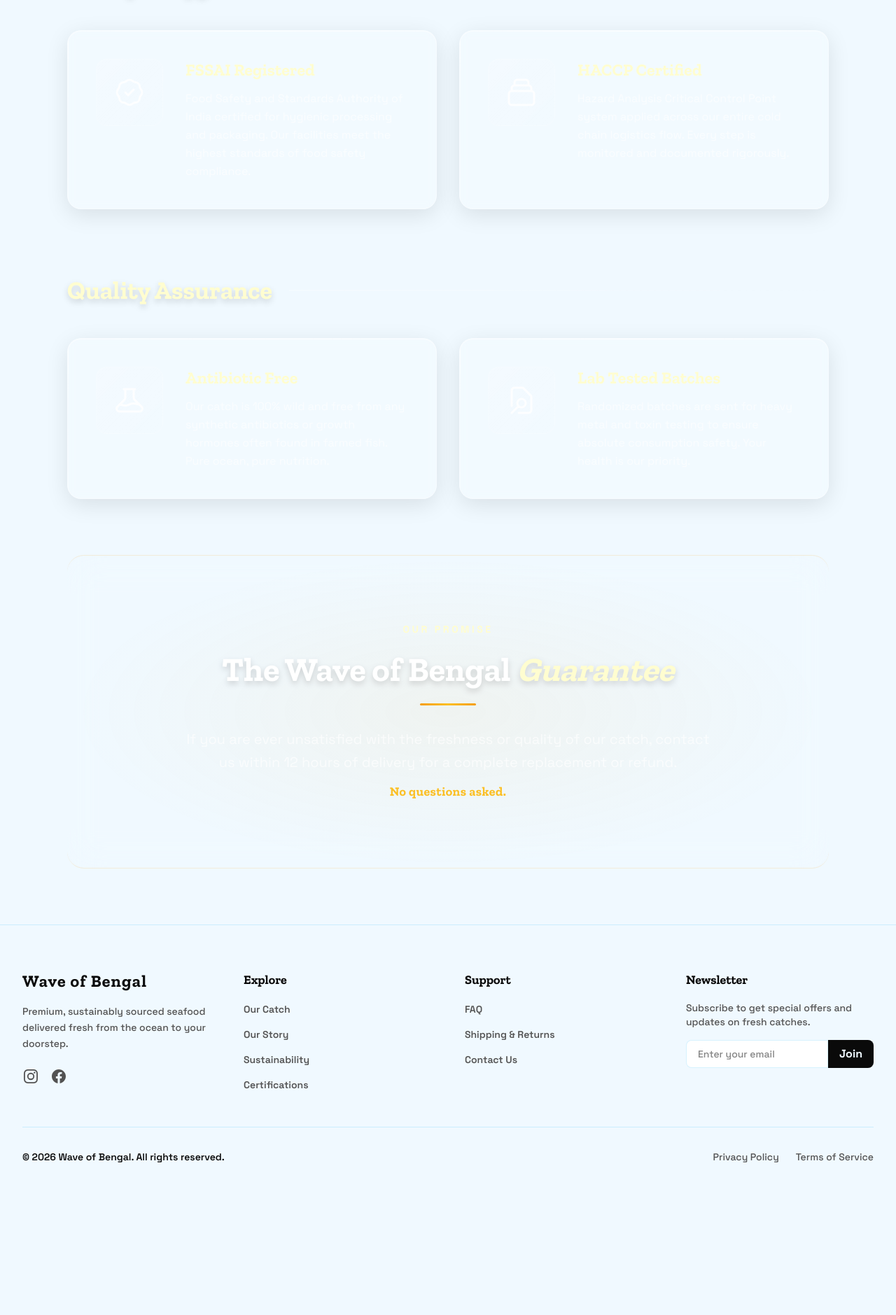
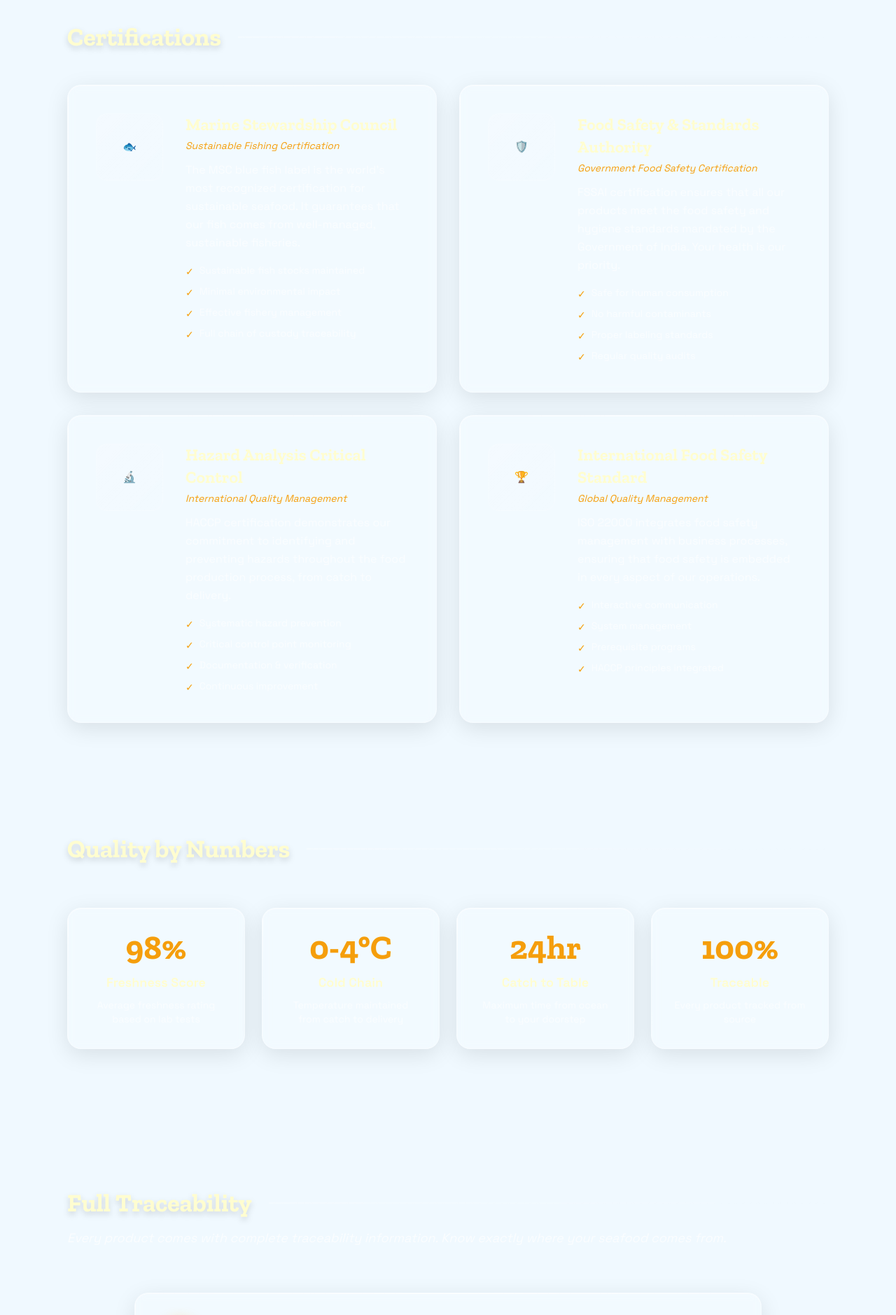
Before and after one commit to AlgorithSage/Wave-Of-bengal, a Next.js app in the folder frontend/: page /certifications in a window 1280 px wide. Shown: the part 880-2759 px from the top of the page at 70% size. Before the commit the page ends 2575 px from the top, so only its background shows below. Built offline with nearby package versions, Linux system fonts and the light colour scheme; no server answers; a web font is replaced by a local one.

Commit message:
Changes in Certifications Tab

```diff
--- a/frontend/src/app/(main)/certifications/page.jsx
+++ b/frontend/src/app/(main)/certifications/page.jsx
@@ -5,43 +5,63 @@ import Image from 'next/image';
 
 const certifications = [
     {
-        category: "Safety & Hygiene",
+        category: "Certifications",
         items: [
             {
-                name: "FSSAI Registered",
-                desc: "Food Safety and Standards Authority of India certified for hygienic processing and packaging. Our facilities meet the highest standards of food safety compliance.",
-                icon: (
-                    <svg className="w-12 h-12 text-white opacity-80" fill="none" stroke="currentColor" viewBox="0 0 24 24" xmlns="http://www.w3.org/2000/svg"><path strokeLinecap="round" strokeLinejoin="round" strokeWidth={1.5} d="M9 12l2 2 4-4M7.835 4.697a3.42 3.42 0 001.946-.806 3.42 3.42 0 014.438 0 3.42 3.42 0 001.946.806 3.42 3.42 0 013.138 3.138 3.42 3.42 0 00.806 1.946 3.42 3.42 0 010 4.438 3.42 3.42 0 00-.806 1.946 3.42 3.42 0 01-3.138 3.138 3.42 3.42 0 00-1.946.806 3.42 3.42 0 01-4.438 0 3.42 3.42 0 00-1.946-.806 3.42 3.42 0 01-3.138-3.138 3.42 3.42 0 00-.806-1.946 3.42 3.42 0 010-4.438 3.42 3.42 0 00.806-1.946 3.42 3.42 0 013.138-3.138z" /></svg>
-                )
+                name: "Marine Stewardship Council",
+                subtitle: "Sustainable Fishing Certification",
+                desc: "The MSC blue fish label is the world's most recognized certification for sustainable seafood. It guarantees that our fish comes from well-managed, sustainable fisheries.",
+                icon: "🐟",
+                features: ["Sustainable fish stocks maintained", "Minimal environmental impact", "Effective fishery management", "Full chain of custody traceability"]
             },
             {
-                name: "HACCP Certified",
-                desc: "Hazard Analysis Critical Control Point system applied across our entire cold chain logistics flow. Every step is monitored and documented rigorously.",
-                icon: (
-                    <svg className="w-12 h-12 text-white opacity-80" fill="none" stroke="currentColor" viewBox="0 0 24 24" xmlns="http://www.w3.org/2000/svg"><path strokeLinecap="round" strokeLinejoin="round" strokeWidth={1.5} d="M19 11H5m14 0a2 2 0 012 2v6a2 2 0 01-2 2H5a2 2 0 01-2-2v-6a2 2 0 012-2m14 0V9a2 2 0 00-2-2M5 11V9a2 2 0 012-2m0 0V5a2 2 0 012-2h6a2 2 0 012 2v2M7 7h10" /></svg>
-                )
-            }
-        ]
-    },
-    {
-        category: "Quality Assurance",
-        items: [
-            {
-                name: "Antibiotic Free",
-                desc: "Our catch is 100% wild and free from any synthetic antibiotics or growth hormones often found in farmed fish. Pure ocean, pure nutrition.",
-                icon: (
-                    <svg className="w-12 h-12 text-white opacity-80" fill="none" stroke="currentColor" viewBox="0 0 24 24" xmlns="http://www.w3.org/2000/svg"><path strokeLinecap="round" strokeLinejoin="round" strokeWidth={1.5} d="M19.428 15.428a2 2 0 00-1.022-.547l-2.387-.477a6 6 0 00-3.86.517l-.318.158a6 6 0 01-3.86.517L6.05 15.21a2 2 0 00-1.806.547M8 4h8l-1 1v5.172a2 2 0 00.586 1.414l5 5c1.26 1.26.367 3.414-1.415 3.414H4.828c-1.782 0-2.674-2.154-1.414-3.414l5-5A2 2 0 009 10.172V5L8 4z" /></svg>
-                )
+                name: "Food Safety & Standards Authority",
+                subtitle: "Government Food Safety Certification",
+                desc: "FSSAI certification ensures that all our products meet the food safety and hygiene standards mandated by the Government of India. Your health is our priority.",
+                icon: "🛡️",
+                features: ["Safe for human consumption", "No harmful contaminants", "Proper labeling standards", "Regular quality audits"]
             },
             {
-                name: "Lab Tested Batches",
-                desc: "Randomized batches are sent for heavy metal and toxin testing to ensure absolute consumption safety. Your health is our priority.",
-                icon: (
-                    <svg className="w-12 h-12 text-white opacity-80" fill="none" stroke="currentColor" viewBox="0 0 24 24" xmlns="http://www.w3.org/2000/svg"><path strokeLinecap="round" strokeLinejoin="round" strokeWidth={1.5} d="M10 21h7a2 2 0 002-2V9.414a1 1 0 00-.293-.707l-5.414-5.414A1 1 0 0012.586 3H7a2 2 0 00-2 2v11m0 5l4.879-4.879m0 0a3 3 0 104.243-4.242 3 3 0 00-4.243 4.242z" /></svg>
-                )
+                name: "Hazard Analysis Critical Control",
+                subtitle: "International Quality Management",
+                desc: "HACCP certification demonstrates our commitment to identifying and preventing hazards throughout the food production process, from catch to delivery.",
+                icon: "🔬",
+                features: ["Systematic hazard prevention", "Critical control point monitoring", "Documentation & verification", "Continuous improvement"]
+            },
+            {
+                name: "International Food Safety Standard",
+                subtitle: "Global Quality Management",
+                desc: "ISO 22000 integrates food safety management with business processes, ensuring that food safety is embedded in every aspect of our operations.",
+                icon: "🏆",
+                features: ["Interactive communication", "System management", "Prerequisite programs", "HACCP principles integrated"]
             }
         ]
     }
+];
+
+const qualityNumbers = [
+    { number: "98%", label: "Freshness Score", text: "Average freshness rating based on lab tests" },
+    { number: "0-4°C", label: "Cold Chain", text: "Temperature maintained from catch to delivery" },
+    { number: "24hr", label: "Catch to Table", text: "Maximum time from ocean to your doorstep" },
+    { number: "100%", label: "Traceable", text: "Every product tracked from source" }
+];
+
+const traceSteps = [
+    { icon: "📅", title: "Catch Date & Time", desc: "Know exactly when your seafood was caught — often the same morning it reaches you." },
+    { icon: "📍", title: "Catch Location", desc: "GPS coordinates of the fishing zone, including the specific waters of the Bay of Bengal." },
+    { icon: "🎣", title: "Fishing Method", desc: "Details on whether it was line-caught, net-caught, or harvested — and always sustainable." },
+    { icon: "🚢", title: "Vessel Information", desc: "Licensed boat details and crew information for complete transparency." },
+    { icon: "🧊", title: "Storage Conditions", desc: "Temperature logs throughout the journey ensuring cold chain integrity." },
+    { icon: "🔬", title: "Lab Test Results", desc: "Bacterial counts, freshness scores, and safety verification for every batch." }
+];
+
+const labTests = [
+    { icon: "🦠", title: "Bacterial Count", desc: "Testing for harmful bacteria levels" },
+    { icon: "⚗️", title: "Heavy Metals", desc: "Mercury, lead, and cadmium screening" },
+    { icon: "💊", title: "Antibiotics", desc: "Zero antibiotic residue guaranteed" },
+    { icon: "🧪", title: "Freshness Index", desc: "TVB-N and other freshness markers" },
+    { icon: "🌡️", title: "Temperature Log", desc: "Continuous cold chain verification" },
+    { icon: "✅", title: "Final QC Check", desc: "Visual & sensory quality approval" }
 ];
 
 export default function Certifications() {
@@ -88,7 +108,7 @@ export default function Certifications() {
                             transition={{ duration: 0.9, delay: 0.15 }}
                             className="text-6xl md:text-7xl lg:text-8xl font-heading font-black text-white mb-8 drop-shadow-lg leading-[0.95]"
                         >
-                            Uncompromising <span className="text-[#FFFDD0] italic">Quality</span>
+                            Uncompromised <span className="text-[#FFFDD0] italic">Quality</span>
                         </motion.h1>
                         <motion.p
                             initial={{ opacity: 0, y: 20 }}
@@ -96,8 +116,8 @@ export default function Certifications() {
                             transition={{ duration: 0.8, delay: 0.3 }}
                             className="text-xl md:text-2xl text-white/80 max-w-3xl mx-auto font-medium drop-shadow-md italic leading-relaxed"
                         >
-                            Trust isn&apos;t given; it&apos;s earned. We back our commitment to premium seafood with
-                            rigorous testing, industry-leading certifications, and absolute transparency.
+                            Industry-leading standards that guarantee quality, safety, and sustainability in every product.
+                            <p>At Wave of Bengal, we don't just promise quality — we prove it. Every product we deliver meets rigorous international standards, verified by independent certification bodies.</p>
                         </motion.p>
                         <motion.div
                             initial={{ scaleX: 0 }}
@@ -142,8 +162,20 @@ export default function Certifications() {
                                                 </div>
                                             </div>
                                             <div>
-                                                <h3 className="text-2xl font-heading font-bold text-[#FFFDD0] mb-3 group-hover:text-[#FFFDD0]/80 transition-colors">{item.name}</h3>
-                                                <p className="text-white/60 text-base leading-relaxed group-hover:text-white/75 transition-colors">{item.desc}</p>
+                                                <h3 className="text-2xl font-heading font-bold text-[#FFFDD0] mb-1 group-hover:text-[#FFFDD0]/80 transition-colors">{item.name}</h3>
+                                                {item.subtitle && <p className="text-sm text-gold italic mb-3">{item.subtitle}</p>}
+                                                <p className="text-white/60 text-base leading-relaxed group-hover:text-white/75 transition-colors mb-4">{item.desc}</p>
+
+                                                {item.features && item.features.length > 0 && (
+                                                    <ul className="space-y-2">
+                                                        {item.features.map((feature, fIdx) => (
+                                                            <li key={fIdx} className="flex items-start gap-2 text-sm text-white/60 group-hover:text-white/75 transition-colors">
+                                                                <span className="text-gold shrink-0 mt-0.5">✓</span>
+                                                                <span>{feature}</span>
+                                                            </li>
+                                                        ))}
+                                                    </ul>
+                                                )}
                                             </div>
                                         </motion.div>
                                     ))}
@@ -152,8 +184,126 @@ export default function Certifications() {
                         ))}
                     </div>
 
+                    {/* ═══════════ QUALITY BY NUMBERS ═══════════ */}
+                    <div className="relative py-20 mt-20">
+                        <motion.div
+                            initial={{ opacity: 0, y: 20 }}
+                            whileInView={{ opacity: 1, y: 0 }}
+                            viewport={{ once: true }}
+                            className="flex items-center gap-6 mb-16"
+                        >
+                            <h2 className="text-3xl md:text-4xl font-heading font-black text-[#FFFDD0] whitespace-nowrap drop-shadow-lg">Quality by Numbers</h2>
+                            <div className="w-full h-[2px] bg-linear-to-r from-white/30 to-transparent"></div>
+                        </motion.div>
+
+                        <div className="grid grid-cols-1 sm:grid-cols-2 lg:grid-cols-4 gap-6">
+                            {qualityNumbers.map((stat, idx) => (
+                                <motion.div
+                                    key={idx}
+                                    initial={{ opacity: 0, scale: 0.9 }}
+                                    whileInView={{ opacity: 1, scale: 1 }}
+                                    viewport={{ once: true }}
+                                    transition={{ duration: 0.5, delay: idx * 0.1 }}
+                                    className="glass-card p-8 text-center"
+                                >
+                                    <h4 className="text-5xl font-heading font-black text-gold mb-3">{stat.number}</h4>
+                                    <p className="text-lg font-bold text-[#FFFDD0] mb-2">{stat.label}</p>
+                                    <p className="text-sm text-white/60">{stat.text}</p>
+                                </motion.div>
+                            ))}
+                        </div>
+                    </div>
+
+                    {/* ═══════════ FULL TRACEABILITY ═══════════ */}
+                    <div className="relative py-20 mt-10">
+                        <div className="mb-16">
+                            <motion.div
+                                initial={{ opacity: 0, y: 20 }}
+                                whileInView={{ opacity: 1, y: 0 }}
+                                viewport={{ once: true }}
+                                className="flex items-center gap-6 mb-4"
+                            >
+                                <h2 className="text-3xl md:text-4xl font-heading font-black text-[#FFFDD0] whitespace-nowrap drop-shadow-lg">Full Traceability</h2>
+                                <div className="w-full h-[2px] bg-linear-to-r from-white/30 to-transparent"></div>
+                            </motion.div>
+                            <motion.p
+                                initial={{ opacity: 0, y: 20 }}
+                                whileInView={{ opacity: 1, y: 0 }}
+                                viewport={{ once: true }}
+                                transition={{ delay: 0.1 }}
+                                className="text-lg text-white/70 italic"
+                            >
+                                Every product comes with complete traceability information. Know exactly where your seafood comes from.
+                            </motion.p>
+                        </div>
+
+                        <div className="space-y-6 max-w-4xl mx-auto">
+                            {traceSteps.map((step, idx) => (
+                                <motion.div
+                                    key={idx}
+                                    initial={{ opacity: 0, x: -30 }}
+                                    whileInView={{ opacity: 1, x: 0 }}
+                                    viewport={{ once: true }}
+                                    transition={{ duration: 0.6, delay: idx * 0.1 }}
+                                    className="flex flex-col sm:flex-row gap-6 glass-card p-6 md:p-8 items-start sm:items-center"
+                                >
+                                    <div className="w-16 h-16 rounded-full bg-gold/10 border border-gold/30 flex items-center justify-center shrink-0 shadow-[0_0_15px_rgba(245,158,11,0.15)] text-3xl">
+                                        {step.icon}
+                                    </div>
+                                    <div>
+                                        <h4 className="text-xl font-bold text-gold mb-2">{step.title}</h4>
+                                        <p className="text-white/70">{step.desc}</p>
+                                    </div>
+                                </motion.div>
+                            ))}
+                        </div>
+                    </div>
+
+                    {/* ═══════════ LAB TESTING STANDARDS ═══════════ */}
+                    <div className="relative py-24 mt-16 bg-white/5 backdrop-blur-md border-y border-white/10 -mx-4 sm:-mx-6 lg:-mx-8 px-4 sm:px-6 lg:px-8">
+                        <div className="max-w-6xl mx-auto">
+                            <div className="mb-16">
+                                <motion.div
+                                    initial={{ opacity: 0, y: 20 }}
+                                    whileInView={{ opacity: 1, y: 0 }}
+                                    viewport={{ once: true }}
+                                    className="flex items-center gap-6 mb-4"
+                                >
+                                    <h2 className="text-3xl md:text-4xl font-heading font-black text-[#FFFDD0] whitespace-nowrap drop-shadow-lg">Lab Testing Standards</h2>
+                                    <div className="w-full h-[2px] bg-linear-to-r from-white/30 to-transparent"></div>
+                                </motion.div>
+                                <motion.p
+                                    initial={{ opacity: 0, y: 20 }}
+                                    whileInView={{ opacity: 1, y: 0 }}
+                                    viewport={{ once: true }}
+                                    transition={{ delay: 0.1 }}
+                                    className="text-lg text-white/70 italic"
+                                >
+                                    Every batch undergoes rigorous laboratory testing before it reaches you.
+                                </motion.p>
+                            </div>
+
+                            <div className="grid grid-cols-2 md:grid-cols-3 lg:grid-cols-6 gap-6">
+                                {labTests.map((test, idx) => (
+                                    <motion.div
+                                        key={idx}
+                                        initial={{ opacity: 0, y: 30 }}
+                                        whileInView={{ opacity: 1, y: 0 }}
+                                        viewport={{ once: true }}
+                                        transition={{ duration: 0.5, delay: idx * 0.1 }}
+                                        className="glass-card p-6 text-center hover:border-gold/30 transition-all duration-300 hover:-translate-y-1"
+                                    >
+                                        <div className="text-4xl mb-4">{test.icon}</div>
+                                        <h4 className="text-gold font-bold mb-2 text-sm uppercase tracking-wider">{test.title}</h4>
+                                        <p className="text-xs text-white/60 leading-relaxed">{test.desc}</p>
+                                    </motion.div>
+                                ))}
+                            </div>
+                        </div>
+                    </div>
+
                     {/* ═══════════ GUARANTEE SECTION ═══════════ */}
-                    <div className="relative py-24 mt-20 overflow-hidden">
+                    <div className="relative py-24 mt-10 overflow-hidden">
                         <div className="absolute inset-0 bg-white/5 backdrop-blur-xl border-y border-gold/15 rounded-3xl" />
                         <div className="absolute inset-0 bg-[radial-gradient(ellipse_at_center,rgba(245,158,11,0.06)_0%,transparent_70%)] rounded-3xl" />
 
@@ -166,13 +316,11 @@ export default function Certifications() {
                         >
                             <span className="text-[#FFFDD0] uppercase tracking-[0.25em] text-sm font-bold mb-6 block">Our Promise</span>
                             <h3 className="text-3xl md:text-4xl lg:text-5xl font-heading font-black text-white mb-6 drop-shadow-lg">
-                                The Wave of Bengal <span className="text-[#FFFDD0] italic">Guarantee</span>
+                                Quality You Can <span className="text-[#FFFDD0] italic">Trust</span>
                             </h3>
                             <div className="w-20 h-[3px] bg-linear-to-r from-gold via-gold-light to-gold mx-auto rounded-full mb-8" />
                             <p className="text-white/65 text-xl max-w-3xl mx-auto leading-relaxed">
-                                If you are ever unsatisfied with the freshness or quality of our catch,
-                                contact us within 12 hours of delivery for a complete replacement or refund.
-                                <span className="block mt-3 text-gold-light font-heading font-bold text-lg tracking-wide">No questions asked.</span>
+                                Experience the difference that certified quality makes. Taste the freshness, feel the assurance.
                             </p>
                         </motion.div>
                     </div>
```
Also changed, not shown: 1 other file (tests, documents, lock files or other folders).
